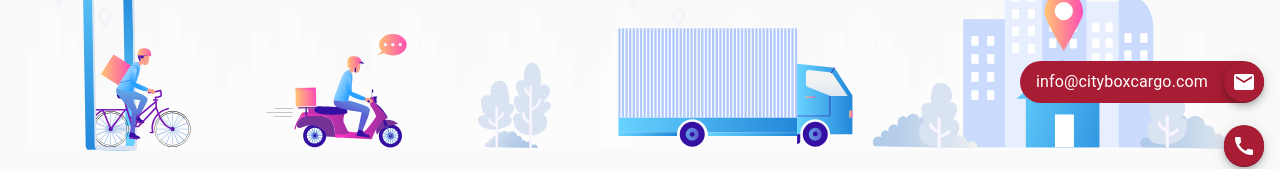
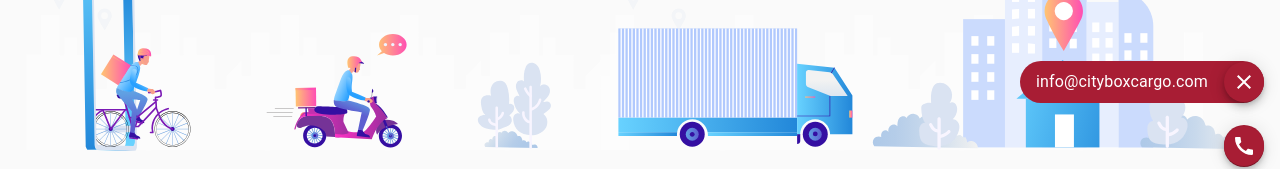
Before and after one commit to jaseemahmed/citybox-website, a React (Create React App) app: page / in a window 1280 px wide. Both pictures are taken after a click on the button 1244 px from the left and 635 px from the top of the page. Shown: the part 553-722 px from the top of the page. Built offline with nearby package versions, Linux system fonts and the light colour scheme.

Commit message:
close icon added for fab

```diff
--- a/src/components/FloatingActions/FloatingActionBtn.js
+++ b/src/components/FloatingActions/FloatingActionBtn.js
@@ -1,6 +1,7 @@
 import { Fab } from '@material-ui/core'
 import React, { useState } from 'react'
 import useStyles from "./FloatingActionStyles";
+import CloseIcon from '@material-ui/icons/Close';
 
 const FloatingActionBtn = ({ icon, text, metaData }) => {
     const [IsOpen, setIsOpen] = useState(false)
@@ -22,7 +23,7 @@ const FloatingActionBtn = ({ icon, text, metaData }) => {
                     <div className={classes.discoBtn}>
                         <p><a href={metaData}>{text}</a></p>
                         <Fab size="small" color="primary" aria-label="add" onClick={handleOpen}>
-                            {icon}
+                            <CloseIcon />
                         </Fab>
                     </div>
             }
```
